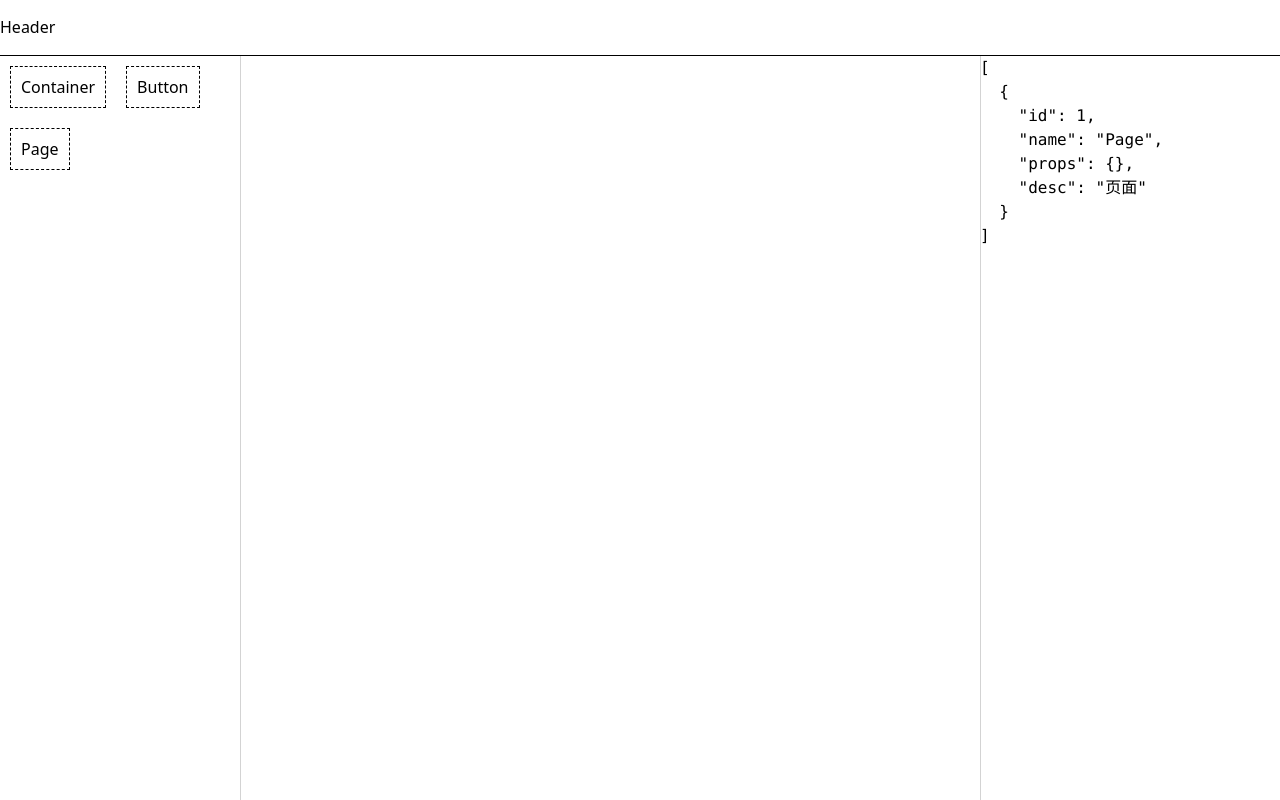
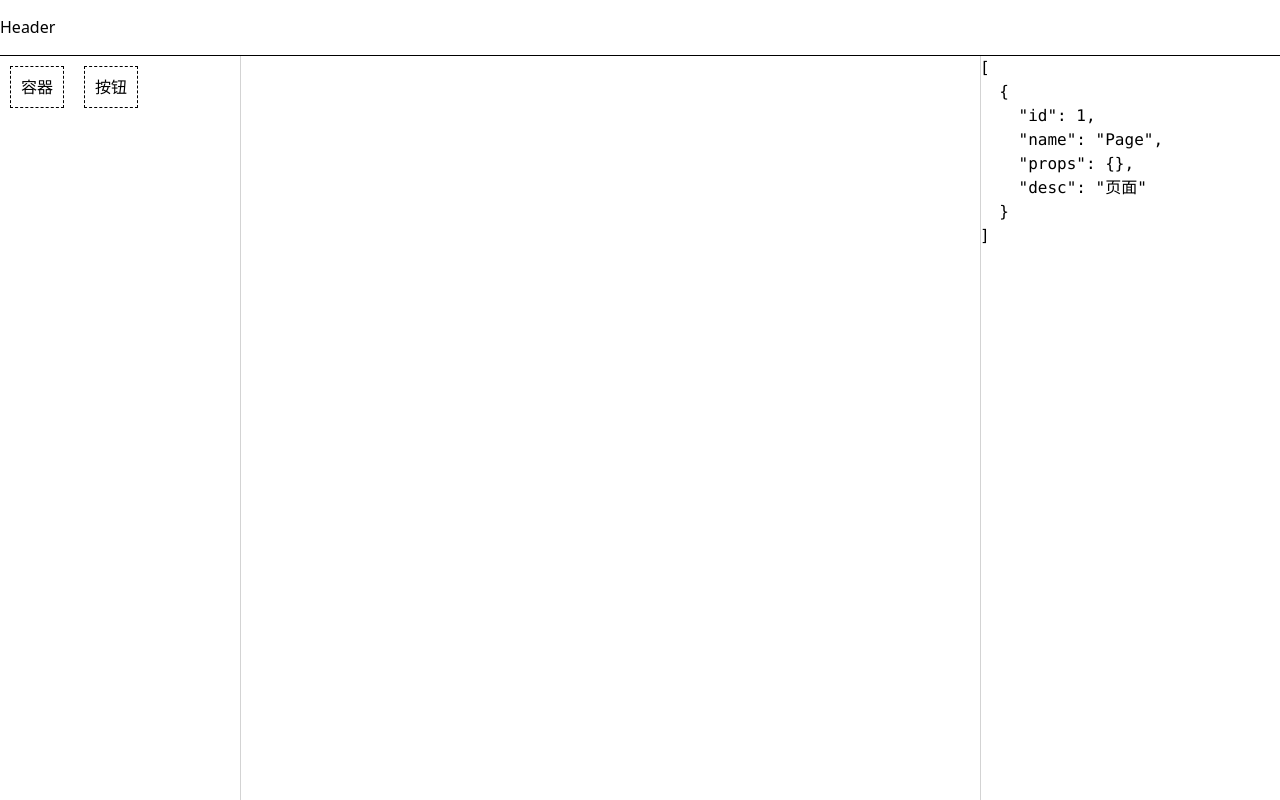
Before and after one commit to zhenghui-su/lowcode-editor, a React (Vite) app: page / in a window 1280 px wide. Built offline with nearby package versions, Linux system fonts and the light colour scheme.

Commit message:
✨ feat: 增加组件描述desc

```diff
--- a/src/editor/components/HoverMask/index.tsx
+++ b/src/editor/components/HoverMask/index.tsx
@@ -110,7 +110,7 @@ function HoverMask({
 						whiteSpace: 'nowrap',
 					}}
 				>
-					{curComponent?.name}
+					{curComponent?.desc}
 				</div>
 			</div>
 		</>,
--- a/src/editor/components/Material/index.tsx
+++ b/src/editor/components/Material/index.tsx
@@ -8,13 +8,21 @@ export function Material() {
 	const { componentConfig } = useComponentConfigStore();
 
 	const components = useMemo(() => {
-		return Object.values(componentConfig);
+		return Object.values(componentConfig).filter(
+			(item) => item.name !== 'Page',
+		);
 	}, [componentConfig]);
 
 	return (
 		<div>
 			{components.map((item, index) => {
-				return <MaterialItem name={item.name} key={item.name + index} />;
+				return (
+					<MaterialItem
+						name={item.name}
+						desc={item.desc}
+						key={item.name + index}
+					/>
+				);
 			})}
 		</div>
 	);
--- a/src/editor/components/MaterialItem/index.tsx
+++ b/src/editor/components/MaterialItem/index.tsx
@@ -2,12 +2,13 @@ import { useDrag } from 'react-dnd';
 
 export interface MaterialItemProps {
 	name: string;
+	desc: string;
 }
 /**
  * @description 物料项-添加useDrag
  */
 export function MaterialItem(props: MaterialItemProps) {
-	const { name } = props;
+	const { name, desc } = props;
 
 	// eslint-disable-next-line @typescript-eslint/no-unused-vars
 	const [_, drag] = useDrag({
@@ -32,7 +33,7 @@ export function MaterialItem(props: MaterialItemProps) {
             hover:bg-[#ccc]
         '
 		>
-			{name}
+			{desc}
 		</div>
 	);
 }
--- a/src/editor/components/SelectedMask/index.tsx
+++ b/src/editor/components/SelectedMask/index.tsx
@@ -122,7 +122,7 @@ function SelectedMask({
 							// eslint-disable-next-line @typescript-eslint/no-explicit-any
 							items: parentComponents.map((item: any) => ({
 								key: item.id,
-								label: item.name,
+								label: item.desc,
 							})),
 							onClick: ({ key }) => {
 								setCurComponentId(+key);
@@ -140,7 +140,7 @@ function SelectedMask({
 								whiteSpace: 'nowrap',
 							}}
 						>
-							{curComponent?.name}
+							{curComponent?.desc}
 						</div>
 					</Dropdown>
 					{curComponentId !== 1 && (
--- a/src/editor/hooks/useMaterialDrop.ts
+++ b/src/editor/hooks/useMaterialDrop.ts
@@ -17,13 +17,14 @@ export function useMaterialDrop(accept: string[], id: number) {
 			const didDrop = monitor.didDrop();
 			if (didDrop) return;
 
-			const props = componentConfig[item.type].defaultProps;
+			const config = componentConfig[item.type];
 
 			addComponent(
 				{
 					id: new Date().getTime(),
 					name: item.type,
-					props,
+					desc: config.desc,
+					props: config.defaultProps,
 				},
 				id,
 			);
--- a/src/editor/stores/component-config.tsx
+++ b/src/editor/stores/component-config.tsx
@@ -7,6 +7,7 @@ export interface ComponentConfig {
 	name: string;
 	// eslint-disable-next-line @typescript-eslint/no-explicit-any
 	defaultProps: Record<string, any>;
+	desc: string;
 	// eslint-disable-next-line @typescript-eslint/no-explicit-any
 	component: any;
 }
@@ -27,6 +28,7 @@ export const useComponentConfigStore = create<State & Action>((set) => ({
 		Container: {
 			name: 'Container',
 			defaultProps: {},
+			desc: '容器',
 			component: Container,
 		},
 		Button: {
@@ -35,11 +37,13 @@ export const useComponentConfigStore = create<State & Action>((set) => ({
 				type: 'primary',
 				text: '按钮',
 			},
+			desc: '按钮',
 			component: Button,
 		},
 		Page: {
 			name: 'Page',
 			defaultProps: {},
+			desc: '页面',
 			component: Page,
 		},
 	},
--- a/src/editor/stores/components.tsx
+++ b/src/editor/stores/components.tsx
@@ -8,6 +8,7 @@ export interface Component {
 	name: string;
 	// eslint-disable-next-line @typescript-eslint/no-explicit-any
 	props: any;
+	desc: string;
 	children?: Component[];
 	parantId?: number;
 }
```
